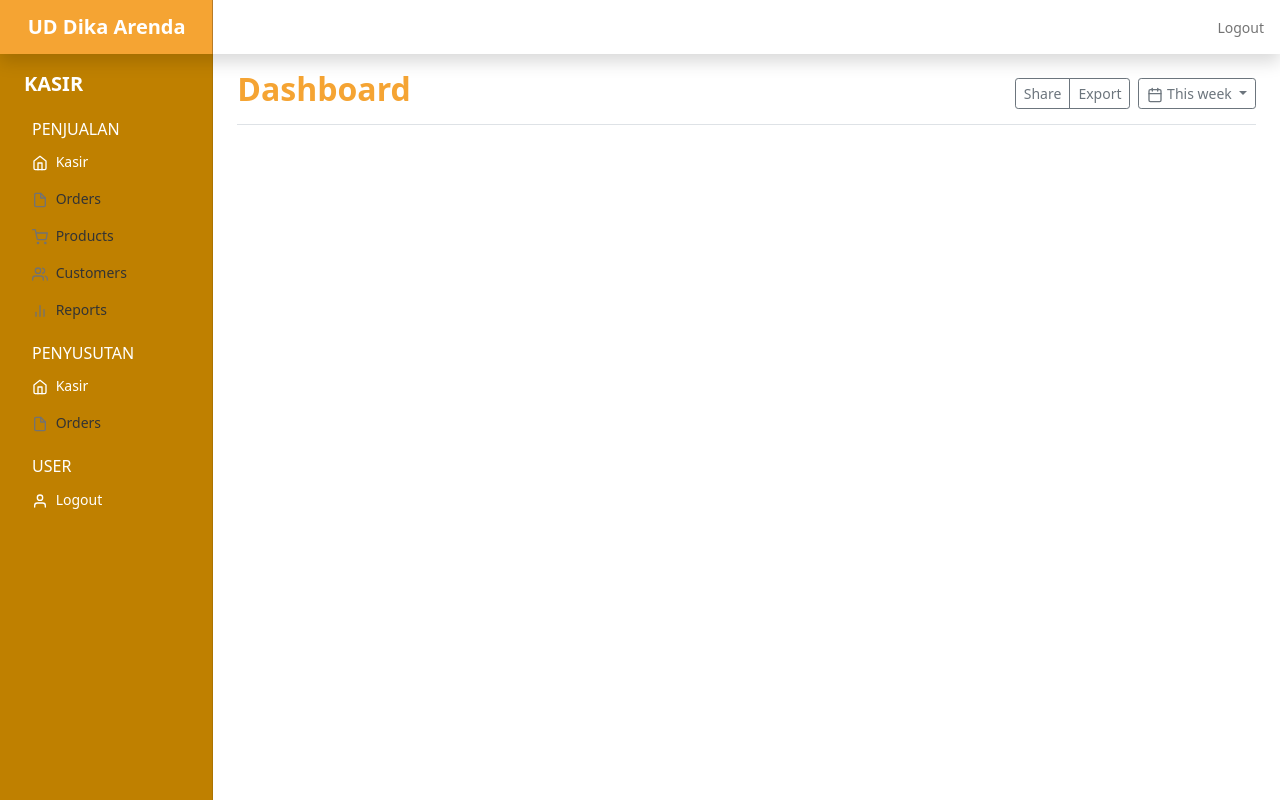
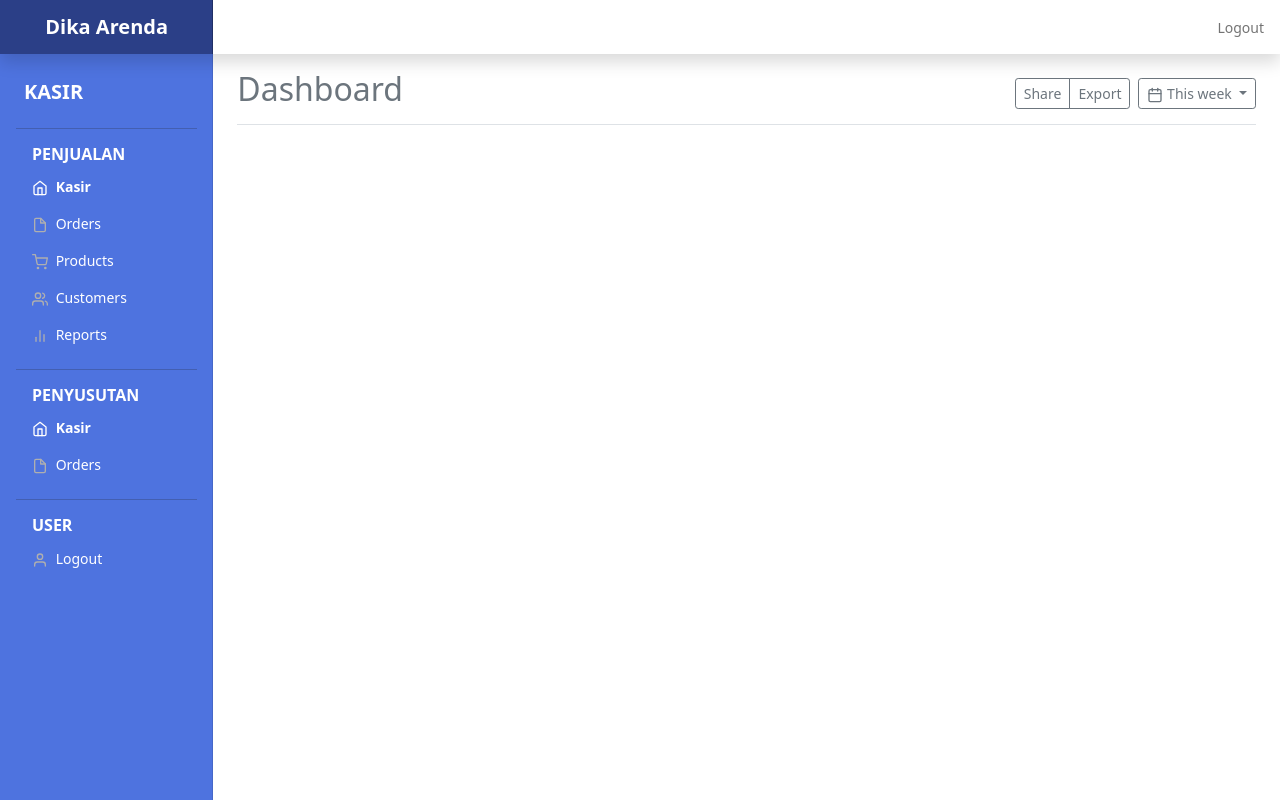
Before and after one commit to rahulsubagio/Dika-Arenda, a CodeIgniter app: page /Dika-Arenda/kasir in a window 1280 px wide. Run offline with CodeIgniter, Linux system fonts and the light colour scheme; some libraries are stand-ins or nearby versions.

Commit message:
buat halaman about & contact dan edit sidebar

```diff
--- a/application/views/home/index.php
+++ b/application/views/home/index.php
@@ -3,17 +3,17 @@
 	<div class="row row-cols-1 row-cols-md-3 g-4">
 		<div class="col">
 			<a class="icon-link" href="<?= base_url('kasir') ?>">
-				<img src="<?= base_url('assets/gambar/b-kasir.png') ?>" class="icon">
+				<img src="<?= base_url('assets/gambar/b-kasir.png') ?>" class="icon shadow">
 			</a>
 		</div>
 		<div class="col">
 			<a class="icon-link" href="<?= base_url('auth') ?>">
-				<img src="<?= base_url('assets/gambar/b-marketing.png') ?>" class="icon">
+				<img src="<?= base_url('assets/gambar/b-marketing.png') ?>" class="icon shadow">
 			</a>
 		</div>
 		<div class="col">
 			<a class="icon-link" href="#pimpinan">
-				<img src="<?= base_url('assets/gambar/b-pimpinan.png') ?>" class="icon">
+				<img src="<?= base_url('assets/gambar/b-pimpinan.png') ?>" class="icon shadow">
 			</a>
 		</div>
 	</div>
--- a/application/views/kasir/dashboard.php
+++ b/application/views/kasir/dashboard.php
@@ -1,6 +1,6 @@
 <main class="col-md-9 ms-sm-auto col-lg-10 px-md-4">
   <div class="d-flex justify-content-between flex-wrap flex-md-nowrap align-items-center pt-3 pb-2 mb-3 border-bottom">
-    <h1 class="h2 fw-bold" style="color: #F5A433;">Dashboard</h1>
+    <h1 class="h2 text-secondary">Dashboard</h1>
     <div class="btn-toolbar mb-2 mb-md-0">
       <div class="btn-group me-2">
         <button type="button" class="btn btn-sm btn-outline-secondary">Share</button>
--- a/application/views/templates/kasir/sidebar.php
+++ b/application/views/templates/kasir/sidebar.php
@@ -1,16 +1,17 @@
 <div class="container-fluid">
   <div class="row">
-    <nav id="sidebarMenu" class="col-md-3 col-lg-2 d-md-block sidebar collapse" style="background-color: #BF8000;">
+    <nav id="sidebarMenu" class="col-md-3 col-lg-2 d-md-block sidebar collapse">
       <div class="position-sticky pt-3">
         <ul class="nav flex-column">
-          <h5 class="text-white fw-bold ms-4 mt-2">KASIR</h5>
+          <h5 class="text-white fw-bold ms-4 mt-3">KASIR</h5>
         </ul>
         <ul class="nav flex-column px-3">
-          <h6 class="sidebar-heading d-flex justify-content-between align-items-center px-3 mt-3   mb-1 text-white fs-6">
-            <span>PENJUALAN</span>
+          <hr>
+          <h6 class="sidebar-heading d-flex justify-content-between align-items-center px-3 mb-1 text-white fs-6">
+            <span>Penjualan</span>
           </h6>
           <li class="nav-item">
-            <a class="nav-link active text-white" aria-current="page" href="#">
+            <a class="nav-link active" aria-current="page" href="#">
               <span data-feather="home"></span>
               Kasir
             </a>
@@ -39,14 +40,15 @@
               Reports
             </a>
           </li>
+          <hr>
         </ul>
 
         <ul class="nav flex-column px-3">
-          <h6 class="sidebar-heading d-flex justify-content-between align-items-center px-3 mt-3   mb-1 text-white fs-6">
+          <h6 class="sidebar-heading d-flex justify-content-between align-items-center px-3 mb-1 text-white fs-6">
             <span>penyusutan</span>
           </h6>
           <li class="nav-item">
-            <a class="nav-link active text-white" aria-current="page" href="#">
+            <a class="nav-link active" aria-current="page" href="#">
               <span data-feather="home"></span>
               Kasir
             </a>
@@ -57,14 +59,15 @@
               Orders
             </a>
           </li>
+          <hr>
         </ul>
 
         <ul class="nav flex-column px-3">
-          <h6 class="sidebar-heading d-flex justify-content-between align-items-center px-3 mt-3   mb-1 text-white fs-6">
+          <h6 class="sidebar-heading d-flex justify-content-between align-items-center px-3 mb-1 text-white fs-6">
             <span>user</span>
           </h6>
           <li class="nav-item">
-            <a class="nav-link active text-white" aria-current="page" href="#">
+            <a class="nav-link" aria-current="page" href="<?= base_url('home') ?>">
               <span data-feather="user"></span>
               Logout
             </a>
--- a/application/views/templates/landing_page/header.php
+++ b/application/views/templates/landing_page/header.php
@@ -72,10 +72,11 @@
 				<nav class="nav nav-masthead justify-content-center float-md-end">
 					<a class="nav-link <?= $this->session->flashdata('home'); ?>" aria-current="page" href="<?= base_url(); ?>">Home</a>
 					<a class="nav-link <?= $this->session->flashdata('about'); ?>" href="<?= base_url('home/'); ?>about">About Us</a>
-					<a class="nav-link" href="#">Contact</a>
+					<a class="nav-link <?= $this->session->flashdata('contact'); ?>" href="<?= base_url('home/contact'); ?>">Contact</a>
 					<?php
 					unset($_SESSION['home']);
 					unset($_SESSION['about']);
+					unset($_SESSION['contact']);
 					?>
 				</nav>
 			</div>
--- a/application/views/templates/navbar.php
+++ b/application/views/templates/navbar.php
@@ -32,7 +32,7 @@
 <body>
 
   <header class="navbar navbar-light sticky-top flex-md-nowrap p-0 shadow">
-    <a class="navbar-brand col-md-3 col-lg-2 me-0 px-3 fw-bold text-center fs-5 text-white" style="background-color: #F5A433;" href="#">UD Dika Arenda</a>
+    <a class="navbar-brand col-md-3 col-lg-2 me-0 px-3 fw-bold text-center fs-5 text-white" href="#">Dika Arenda</a>
     <button class="navbar-toggler position-absolute d-md-none collapsed" type="button" data-bs-toggle="collapse" data-bs-target="#sidebarMenu" aria-controls="sidebarMenu" aria-expanded="false" aria-label="Toggle navigation">
       <span class="navbar-toggler-icon"></span>
     </button>
--- a/assets/css/dashboard.css
+++ b/assets/css/dashboard.css
@@ -1,5 +1,5 @@
 body {
-  font-size: .875rem;
+	font-size: 0.875rem;
 }
 
 .feather {
@@ -23,7 +23,8 @@ body {
 	left: 0;
 	z-index: 100; /* Behind the navbar */
 	padding: 48px 0 0; /* Height of navbar */
-  box-shadow: inset -1px 0 0 rgba(0, 0, 0, .1);
+	background-color: #4e73df;
+	box-shadow: inset -1px 0 0 rgba(0, 0, 0, 0.1);
 }
 
 @media (max-width: 767.98px) {
@@ -36,23 +37,24 @@ body {
 	position: relative;
 	top: 0;
 	height: calc(100vh - 48px);
-  padding-top: .5rem;
+	padding-top: 0.5rem;
 	overflow-x: hidden;
 	overflow-y: auto; /* Scrollable contents if viewport is shorter than content. */
 }
 
 .sidebar .nav-link {
-  font-weight: 500;
-  color: #333;
+	font-weight: 400;
+	color: white;
 }
 
 .sidebar .nav-link .feather {
 	margin-right: 4px;
-  color: #727272;
+	color: #afafaf;
 }
 
 .sidebar .nav-link.active {
-  color: #007bff;
+	color: white;
+	font-weight: bold;
 }
 
 .sidebar .nav-link:hover .feather,
@@ -61,8 +63,9 @@ body {
 }
 
 .sidebar-heading {
-  font-size: .75rem;
+	font-size: 0.75rem;
 	text-transform: uppercase;
+	font-weight: bold;
 }
 
 /*
@@ -70,31 +73,31 @@ body {
  */
 
 .navbar-brand {
-  padding-top: .75rem;
-  padding-bottom: .75rem;
+	padding-top: 0.75rem;
+	padding-bottom: 0.75rem;
 	font-size: 1rem;
-  background-color: rgba(0, 0, 0, .25);
-  box-shadow: inset -1px 0 0 rgba(0, 0, 0, .25);
+	background-color: #2b3f87;
+	box-shadow: inset -1px 0 0 rgba(0, 0, 0, 0.25);
 }
 
 .navbar .navbar-toggler {
-  top: .25rem;
+	top: 0.25rem;
 	right: 1rem;
 }
 
 .navbar .form-control {
-  padding: .75rem 1rem;
+	padding: 0.75rem 1rem;
 	border-width: 0;
 	border-radius: 0;
 }
 
 .form-control-dark {
 	color: #fff;
-  background-color: rgba(255, 255, 255, .1);
-  border-color: rgba(255, 255, 255, .1);
+	background-color: rgba(255, 255, 255, 0.1);
+	border-color: rgba(255, 255, 255, 0.1);
 }
 
 .form-control-dark:focus {
 	border-color: transparent;
-  box-shadow: 0 0 0 3px rgba(255, 255, 255, .25);
+	box-shadow: 0 0 0 3px rgba(255, 255, 255, 0.25);
 }
```
Also changed, not shown: application/controllers/Home.php (+9 -0 lines), application/views/authority/login.php (+4 -3 lines), application/views/home/about.php (+12 -5 lines), assets/css/color.css (added, +12 -0 lines). Lines whose indentation alone changed are shown as unchanged.
